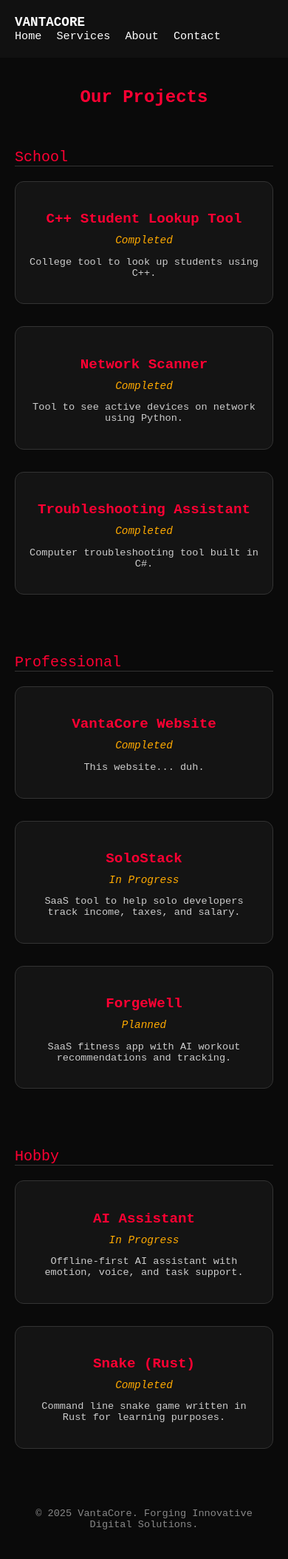
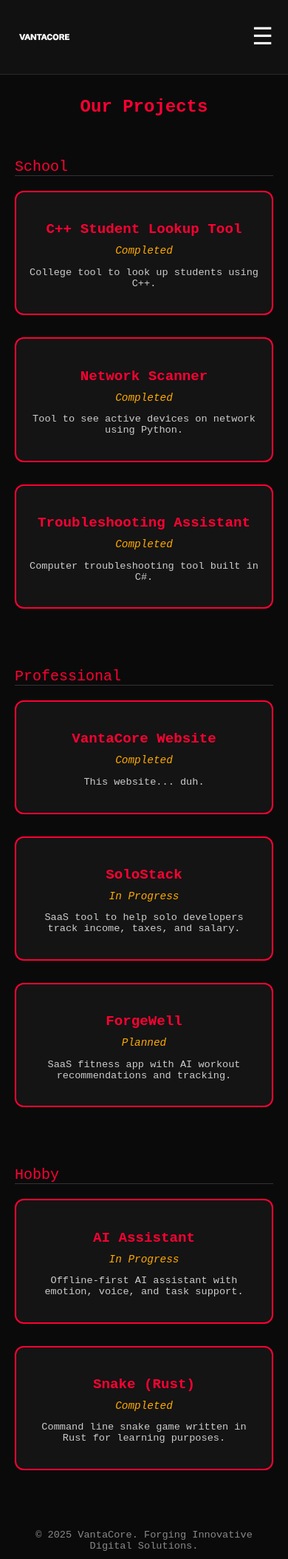
Before and after one commit to Techsimp68/UATMS587, a Flask app: page /projects in a window 390 px wide. Shown: the top 2108 px of the page at 74% size. Before the commit the page ends 2068 px from the top, so only its background shows below. Run offline with Flask 3, Linux system fonts and the light colour scheme.

Commit message:
Update projects.html

```diff
--- a/templates/projects.html
+++ b/templates/projects.html
@@ -13,39 +13,51 @@
     }
 
     header {
-      padding: 20px 20px;
       background-color: #111;
       display: flex;
-      flex-wrap: wrap;
       justify-content: space-between;
       align-items: center;
+      padding: 10px 20px;
+      position: sticky;
+      top: 0;
+      z-index: 1000;
+      border-bottom: 1px solid rgba(255, 255, 255, 0.1);
     }
 
-    header div {
-      font-weight: bold;
-      color: white;
-      font-size: 1.1rem;
+    .nav-logo {
+      height: auto;
+      max-height: 100px;
+      max-width: 120px;
+      display: block;
     }
 
     nav {
       display: flex;
       gap: 1.25rem;
-      flex-wrap: wrap;
+      align-items: center;
     }
 
     nav a {
       color: #fff;
       text-decoration: none;
       font-size: 0.95rem;
+      font-weight: bold;
     }
 
     nav a:hover {
       color: #ff0033;
     }
 
+    .hamburger {
+      display: none;
+      font-size: 2rem;
+      color: white;
+      cursor: pointer;
+    }
+
     .page-title {
       text-align: center;
-      margin-top: 60px;
+      margin-top: 40px;
       font-size: 2rem;
       color: #ff0033;
     }
@@ -72,7 +84,7 @@
 
     .project-card {
       background-color: #141414;
-      border: 1px solid #333;
+      border: 2px solid #ff0033;
       border-radius: 12px;
       padding: 30px 20px;
       text-align: center;
@@ -109,10 +121,34 @@
       color: #888;
     }
 
-    @media (max-width: 480px) {
+    @media (max-width: 768px) {
+      nav {
+        display: none;
+        flex-direction: column;
+        background-color: #111;
+        position: absolute;
+        top: 80px;
+        right: 10px;
+        width: 200px;
+        padding: 1rem;
+        border: 1px solid #ff0033;
+      }
+
+      nav.show {
+        display: flex;
+      }
+
+      .hamburger {
+        display: block;
+      }
+
+      .nav-logo {
+        max-height: 80px;
+      }
+
       .page-title {
         font-size: 1.5rem;
-        margin-top: 40px;
+        margin-top: 30px;
       }
 
       .section-title {
@@ -132,8 +168,9 @@
 <body>
 
   <header>
-    <div>VANTACORE</div>
-    <nav>
+    <img src="../static/images/Vantacore.png" alt="Vantacore logo" class="nav-logo" />
+    <div class="hamburger" onclick="toggleMenu()">☰</div>
+    <nav id="nav-menu">
       <a href="/index">Home</a>
       <a href="/Services">Services</a>
       <a href="/about">About</a>
@@ -208,5 +245,11 @@
     &copy; 2025 VantaCore. Forging Innovative Digital Solutions.
   </footer>
 
+  <script>
+    function toggleMenu() {
+      document.getElementById('nav-menu').classList.toggle('show');
+    }
+  </script>
+
 </body>
 </html>
```
